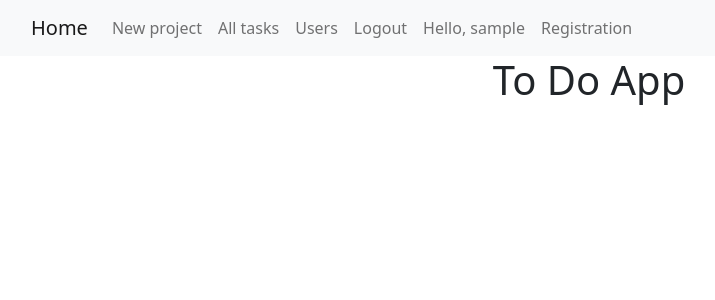
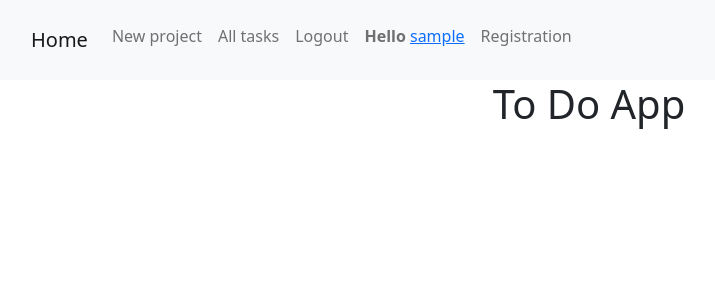
Before and after one commit to xeronsixteen/issue_tracker-, a Django app: page / in a window 1280 px wide. Shown: the top 300 px of the page, without its empty margins (51-766 px from the left). Run offline with Django 4.2, Linux system fonts and the light colour scheme; the visitor is signed in with stand-in values (Sample User, id 1); data that the repository does not hold is empty; parts of the project's set-up code (start-up, migrations or seed data) failed here and were passed over.

Commit message:
added to base.hmtl and projects main page possibility to click on user's links

```diff
--- a/templates/base.html
+++ b/templates/base.html
@@ -31,18 +31,19 @@
         </button>
         <div class="collapse navbar-collapse"
              id="navbarNav">
-            <ul class="navbar-nav">
+            <ul class="navbar-nav mt-2">
                 {% block nav %}
                 {% endblock %}
                 {% if user.is_authenticated %}
                     {% block menu_links %}{% endblock %}
-                    <li class="menu-right"><a href="{% url 'accounts:UsersView' %}"
-                                              class="nav-link">Users</a></li>
+                    {#                    <li class="menu-right"><a href="{% url 'accounts:UsersView' %}"#}
+                    {#                                              class="nav-link">Users</a></li>#}
                     <li class="menu-right"><a href="{% url 'accounts:logout' %}"
                                               class="nav-link">Logout</a></li>
-                    <li class="menu-right"><a href="#"
-                                              class="nav-link">Hello, {{ user.username }}</a></li>
-                    {#                    <li class="menu-right">Hello, {{ user.username }}</li>#}
+                    <li class="nav-item">
+                        <p class="nav-link"><b>Hello </b><a
+                                href="{% url "accounts:profile" request.user.pk %}">{{ user.username }}</a></p>
+                    </li>
                 {% else %}
                     <li class="menu-right"><a href="{% url 'accounts:login' %}?next={{ request.get_full_path }}"
                                               class="nav-link">Login</a></li>
--- a/templates/projects/projects.html
+++ b/templates/projects/projects.html
@@ -22,7 +22,8 @@
                     <h5 class="card-title">{{ project.name }}</h5>
                     <p class="card-text">{{ project.description }}</p>
                     {% for user in project.user.all %}
-                    <p class="card-text"><b>Contributors:</b> {{ user.username }}</p>
+                        <p class="card-text"><b>Contributors:</b>
+                        <a href="{% url 'accounts:profile' user.pk %}">{{ user }}</a></p>
                         {% endfor %}
                     <a href="{% url 'webapp:project_view' project.pk %}" title="Detail View"><svg xmlns="http://www.w3.org/2000/svg" width="16" height="16" fill="currentColor" class="bi bi-info-circle-fill" viewBox="0 0 16 16">
   <path d="M8 16A8 8 0 1 0 8 0a8 8 0 0 0 0 16zm.93-9.412-1 4.705c-.07.34.029.533.304.533.194 0 .487-.07.686-.246l-.088.416c-.287.346-.92.598-1.465.598-.703 0-1.002-.422-.808-1.319l.738-3.468c.064-.293.006-.399-.287-.47l-.451-.081.082-.381 2.29-.287zM8 5.5a1 1 0 1 1 0-2 1 1 0 0 1 0 2z"></path>
```
